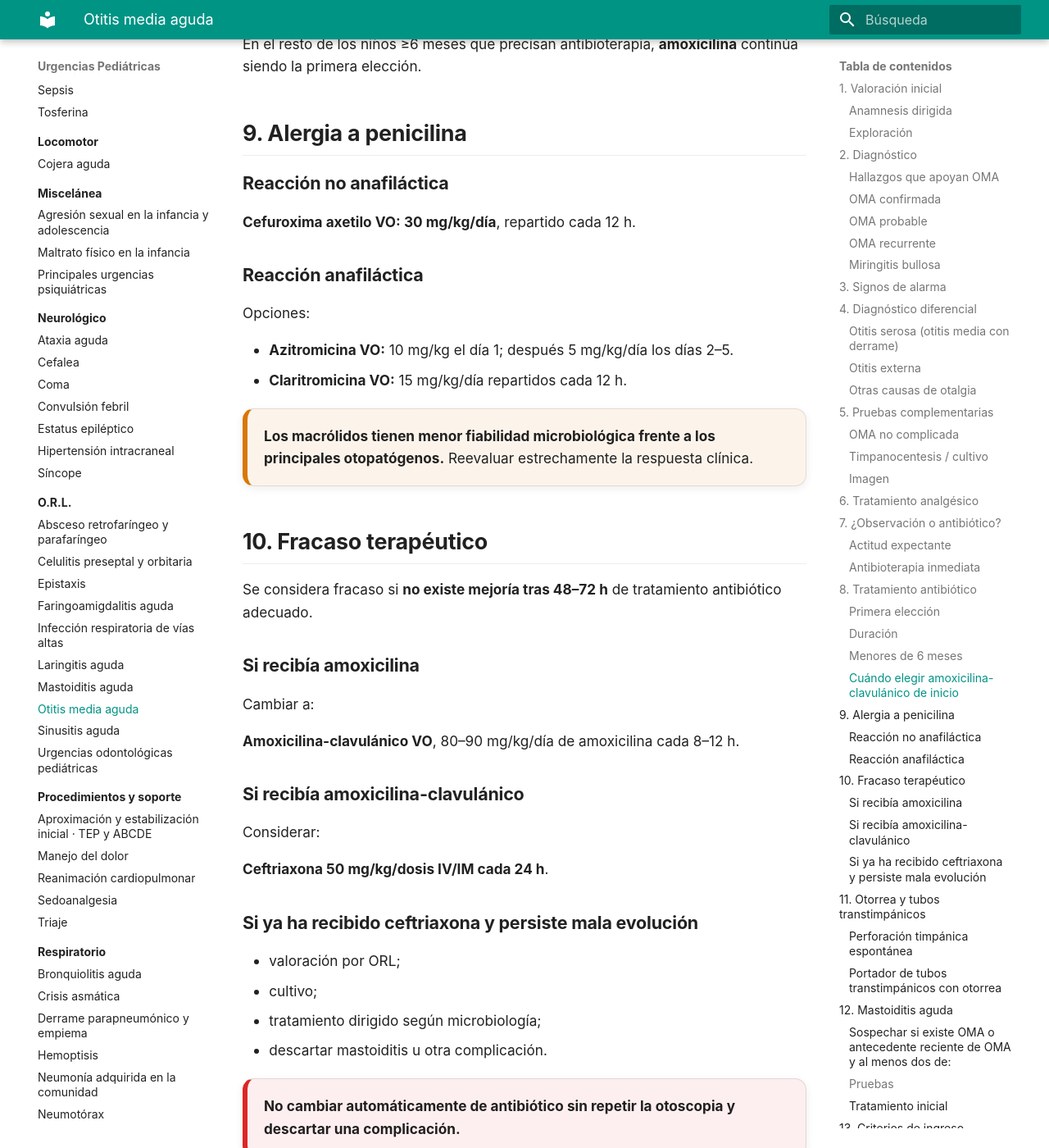
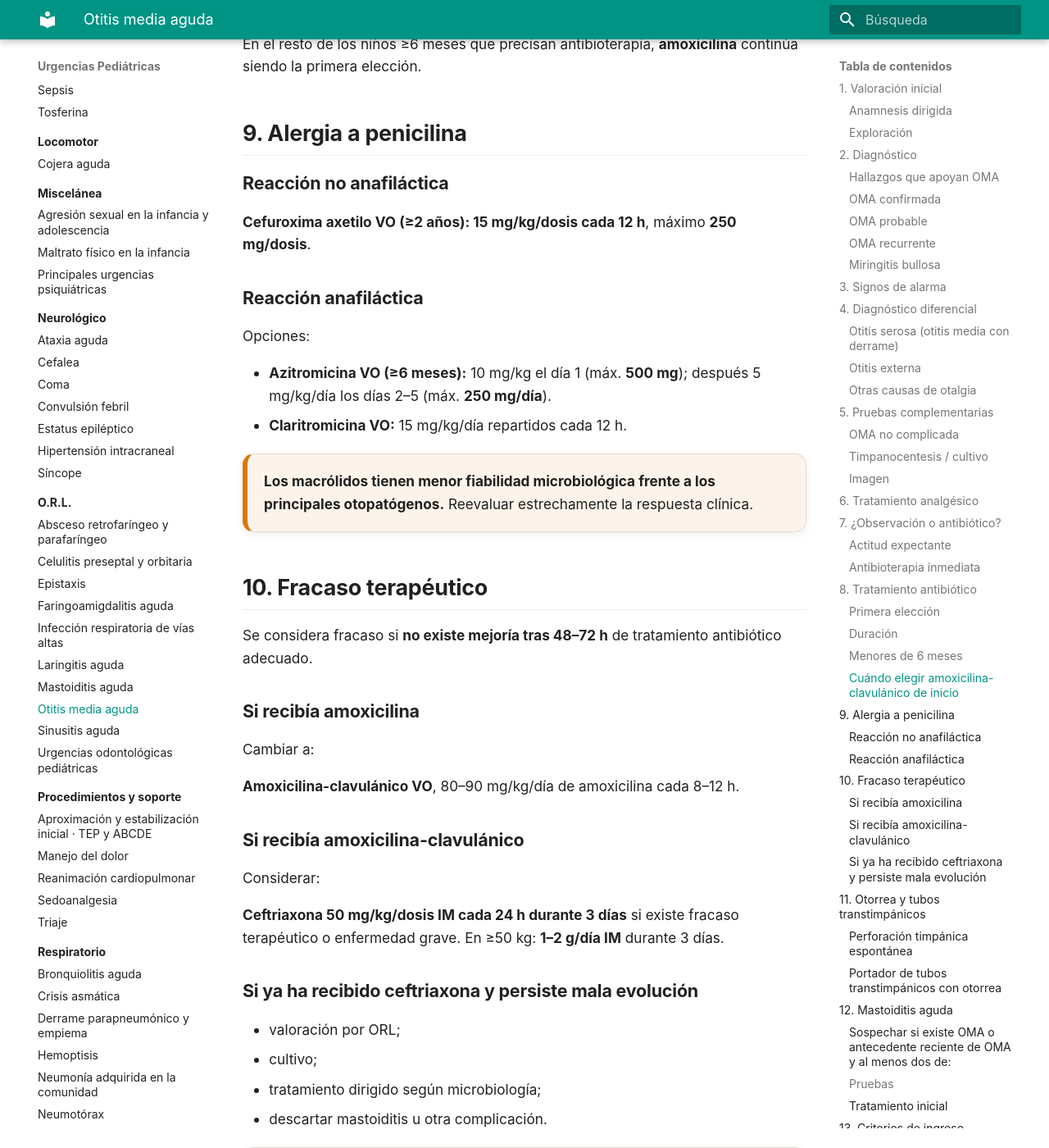
Before and after one commit to gonzaloares/urgencias-pediatricas, an MkDocs documentation site: the page built from docs/infeccioso/otitis-media-aguda.md, in a window 1280 px wide and 1400 px high, scrolled down 8617 px. Shown: the whole window at 82% size. Built offline with MkDocs 1.6.1 and Material for MkDocs 9.7.7, drawn with Linux system fonts in a browser that asks for light colours; some of the changed text lies outside the part shown.

Commit message:
Revisa dosis y edades de antibióticos en OMA

```diff
--- a/docs/infeccioso/otitis-media-aguda.md
+++ b/docs/infeccioso/otitis-media-aguda.md
@@ -291,13 +291,13 @@ En el resto de los niños ≥6 meses que precisan antibioterapia, **amoxicilina*
 
 ### Reacción no anafiláctica
 
-**Cefuroxima axetilo VO: 30 mg/kg/día**, repartido cada 12 h.
+**Cefuroxima axetilo VO (≥2 años): 15 mg/kg/dosis cada 12 h**, máximo **250 mg/dosis**.
 
 ### Reacción anafiláctica
 
 Opciones:
 
-- **Azitromicina VO:** 10 mg/kg el día 1; después 5 mg/kg/día los días 2–5.
+- **Azitromicina VO (≥6 meses):** 10 mg/kg el día 1 (máx. **500 mg**); después 5 mg/kg/día los días 2–5 (máx. **250 mg/día**).
 - **Claritromicina VO:** 15 mg/kg/día repartidos cada 12 h.
 
 <div class="clinical-card clinical-card-warning">
@@ -319,7 +319,7 @@ Cambiar a:
 
 Considerar:
 
-**Ceftriaxona 50 mg/kg/dosis IV/IM cada 24 h**.
+**Ceftriaxona 50 mg/kg/dosis IM cada 24 h durante 3 días** si existe fracaso terapéutico o enfermedad grave. En ≥50 kg: **1–2 g/día IM** durante 3 días.
 
 ### Si ya ha recibido ceftriaxona y persiste mala evolución
 
@@ -475,3 +475,6 @@ Puede darse de alta si:
 1. Cruz Cañete M, López Martín D. **Otitis media aguda y otitis externa. Mastoiditis.** Protocolos diagnósticos y terapéuticos en Pediatría. Infectología Pediátrica. 2.ª ed. Asociación Española de Pediatría / Sociedad Española de Infectología Pediátrica; 2023;2:97-110. [PDF](https://static.aeped.es/6_otitis_b893c53b12.pdf)
 2. Ruiz Contreras J, García Vera C, Lupiani Castellanos P. **Otitis media aguda.** Guía-ABE. Infecciones en Pediatría. Actualización 03/11/2023. [Guía-ABE](https://www.guia-abe.es/temas-clinicos-otitis-media-aguda)
 3. National Institute for Health and Care Excellence. **Otitis media (acute): antimicrobial prescribing. NG91.** Actualizado 2022. [NICE](https://www.nice.org.uk/guidance/ng91)
+4. Agencia Española de Medicamentos y Productos Sanitarios (AEMPS). **Cefuroxima axetilo: ficha técnica.** [CIMA](https://cima.aemps.es/cima/dochtml/ft/72257/FichaTecnica_72257.html)
+5. Agencia Española de Medicamentos y Productos Sanitarios (AEMPS). **Azitromicina suspensión oral: ficha técnica.** [CIMA](https://cima.aemps.es/cima/dochtml/ft/71180/FichaTecnica_71180.html)
+6. Agencia Española de Medicamentos y Productos Sanitarios (AEMPS). **Ceftriaxona: ficha técnica.** [CIMA](https://cima.aemps.es/cima/dochtml/ft/62636/FT_62636.html)
```
